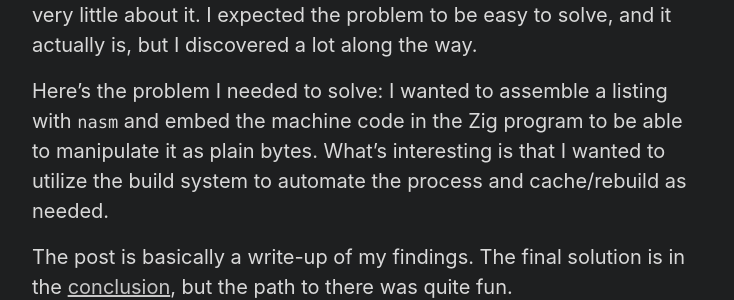
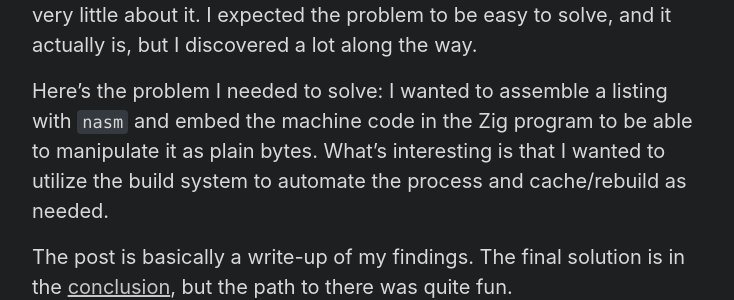
Before and after one commit to SmnTin/smntin.github.io, a Jekyll site: the page built from blog/index.html, in a window 1280 px wide. Shown: the part 315-615 px from the top of the page, without its empty margins (272-1006 px from the left). Built offline with Jekyll 4.4.1, drawn with Linux system fonts in a browser that asks for light colours; the list of posts is cut into pages by our own code.

Commit message:
Highlight inline code blocks

```diff
--- a/_sass/_code.scss
+++ b/_sass/_code.scss
@@ -71,3 +71,9 @@ pre {
   z-index: 2;
   position: relative;
 }
+
+code.language-plaintext {
+  background-color: var(--code-inline-bg);
+  border-radius: 4px;
+  padding: 0.1em 0.3em;
+}
--- a/_sass/_variables.scss
+++ b/_sass/_variables.scss
@@ -51,6 +51,7 @@
   --code-color: var(--grape);
   --code-bg: var(--gray-000);
   --code-filename-bg: var(--gray-800);
+  --code-inline-bg: var(--gray-800);
 
   --spacer: 1rem;
   --spacer-2: calc(var(--spacer) * 1.5);
```
